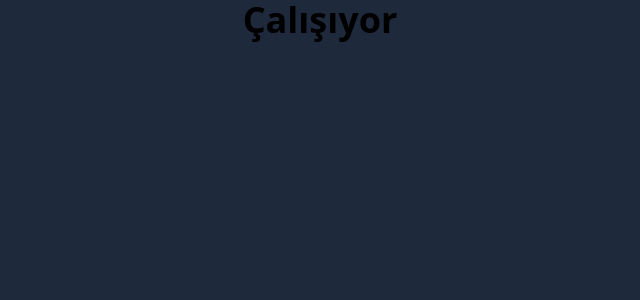
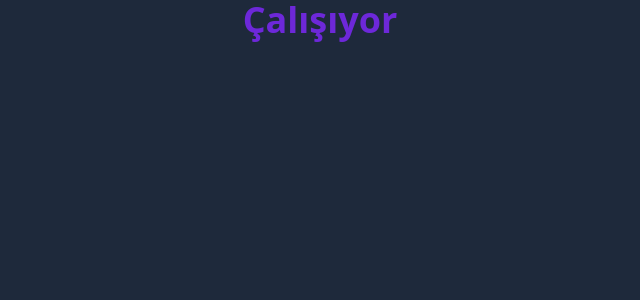
Before and after one commit to furkanguvendev/Portfolio, a React (Vite) app in the folder portfolio/: page / in a window 1280 px wide. Shown: the top 300 px of the page, without its empty margins (320-960 px from the left). Built offline with nearby package versions, Linux system fonts and the light colour scheme.

Commit message:
Dependencies are installed

```diff
--- a/portfolio/src/App.tsx
+++ b/portfolio/src/App.tsx
@@ -6,7 +6,7 @@ function App() {
   return (
     <>
       <div className='w-full h-[100vh] bg-slate-800'>
-        <p className='font-bold text-4xl'>Çalışıyor</p>
+        <p className='font-bold text-4xl text-violet-700'>Çalışıyor</p>
       </div>
     </>
   )
```
